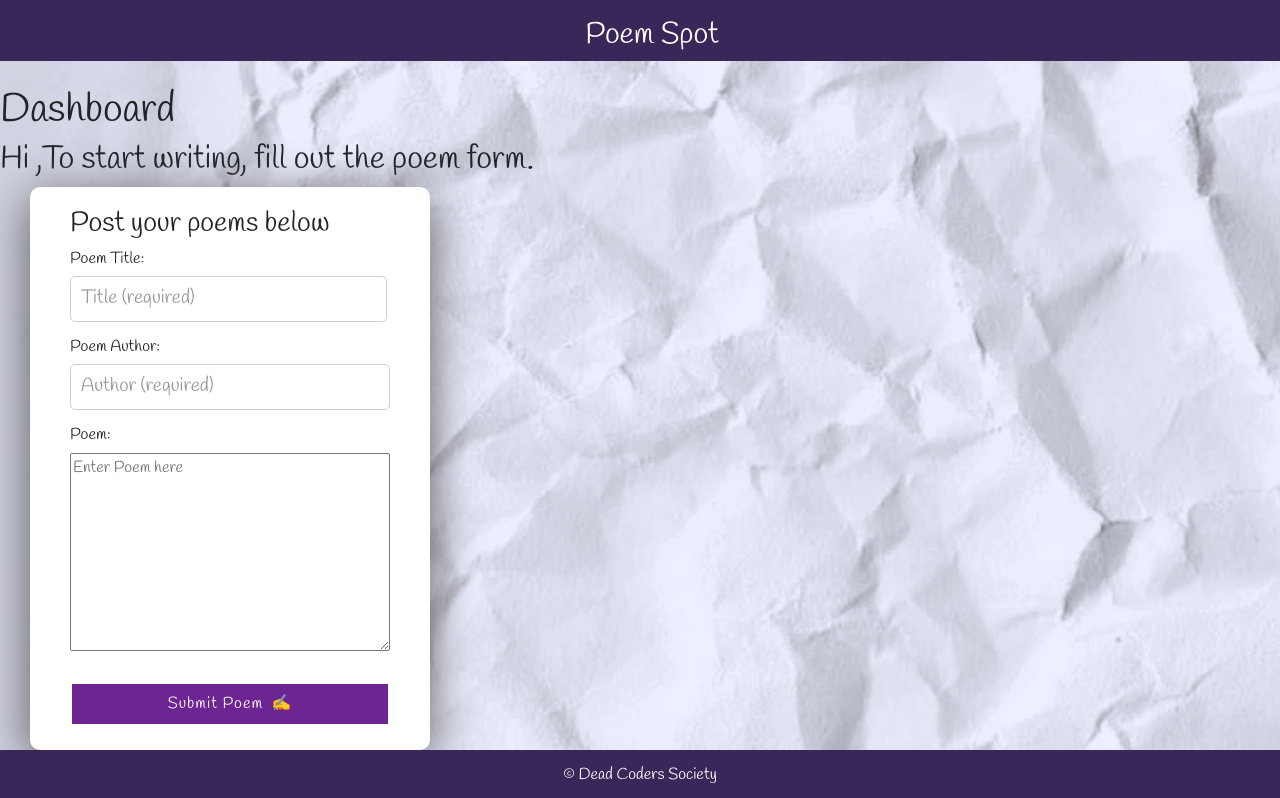
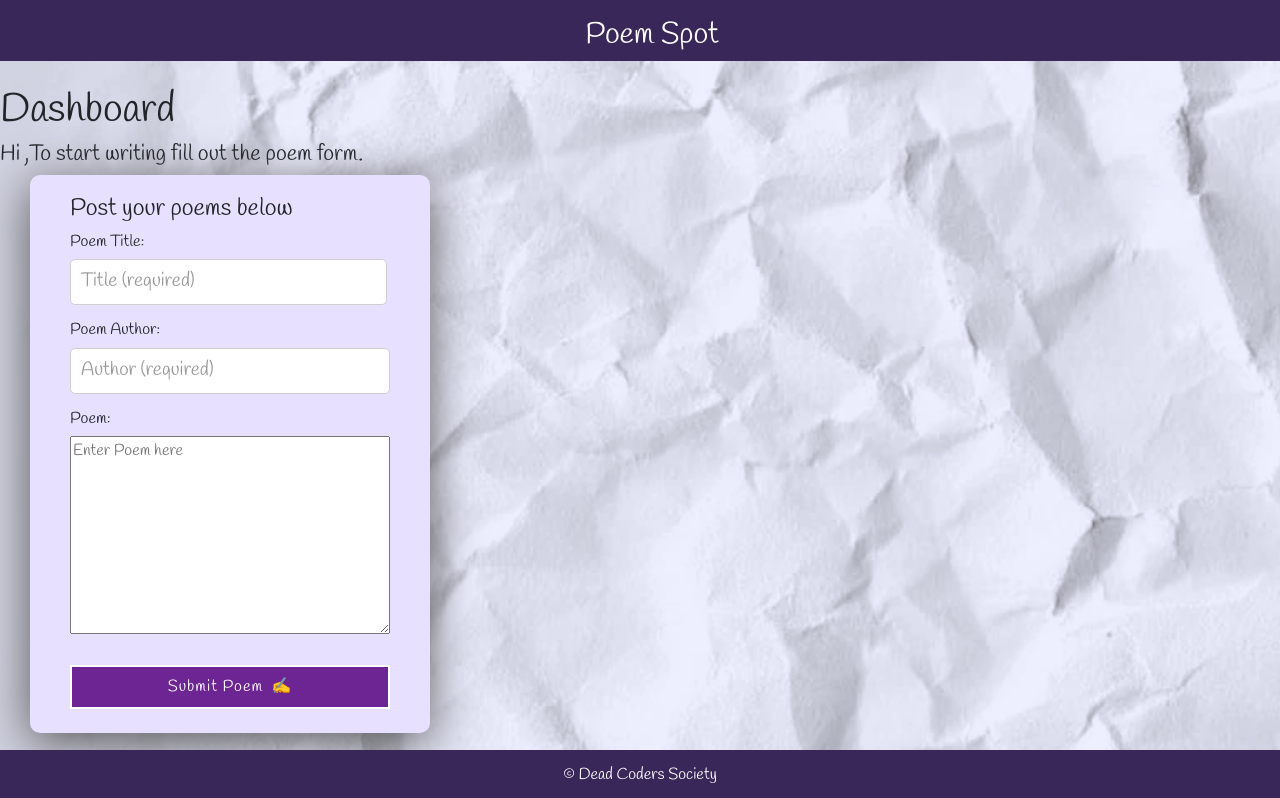
Before and after one commit to vita-wanchenchen/poem-spot-1, a React app: page /users in a window 1280 px wide. Shown: the top 798 px of the page. Built offline with nearby package versions, Linux system fonts and the light colour scheme; no server answers.

Commit message:
Fixed html issue on Meetup, changed forms color, changed font size

```diff
--- a/src/App.css
+++ b/src/App.css
@@ -93,7 +93,7 @@ textarea{
   padding: 20px 40px;
   border-radius: 10px;
   box-shadow: 0px 10px 50px #555;
-  background-color: #E8F0FF;
+  background-color:  #E7E0FF;
 }
 
 form {
@@ -200,7 +200,7 @@ input::placeholder {
   padding: 20px 40px;
   border-radius: 10px;
   box-shadow: 0px 10px 50px #555;
-  background-color: #ffffff;
+  background-color: #E7E0FF;
 }
 .title {
   margin-right: 1%;
--- a/src/views/Dashboard.jsx
+++ b/src/views/Dashboard.jsx
@@ -15,6 +15,9 @@ const crumpledPaper = {
 
 const pageTitle = {
   fontSize: "40px",
+};
+const nameTitle = {
+  fontSize: "22px",
 };
 
 const initialState = {
@@ -170,14 +173,16 @@ class Dashboard extends Component {
           <span>Dashboard</span>
         </div>
         <h2 value={this.state.email}>
-          <span>Hi </span>
-          {this.state.name}
-          <span> ,</span>
-          <span>To start writing, fill out the poem form.</span>
+          <div style={nameTitle}>
+            <span>Hi </span>
+            {this.state.name}
+            <span> ,</span>
+            <span>To start writing fill out the poem form.</span>
+          </div>
         </h2>
         <div className="pwrapper">
           <div className="poem-wrapper">
-            <h3>Post your poems below</h3>
+            <h4>Post your poems below</h4>
             <form onSubmit={this.handleSubmit} noValidate>
               <div className="title">
                 <h6>Poem Title:</h6>
--- a/src/views/Home.jsx
+++ b/src/views/Home.jsx
@@ -1,4 +1,3 @@
-/* eslint-disable react/jsx-one-expression-per-line */
 import React, { Component } from "react";
 import Card from "@material-ui/core/Card";
 import CardActions from "@material-ui/core/CardActions";
@@ -135,9 +134,14 @@ class Home extends Component {
             <div className="APIS mb-5">
               <Card>
                 <CardContent>
-                  <Typography color="textSecondary" gutterBottom>Random Area Meetup</Typography>
+                  <Typography color="textSecondary" gutterBottom>Atlanta Area Meetup</Typography>
                   <Typography variant="h5" component="h2">{this.state.meetUp.name}</Typography>
-                  <Typography color="textSecondary">{this.state.meetUp.description}</Typography>
+                  <Typography color="textSecondary">
+                    <div
+                      className="APIS mb-5"
+                      dangerouslySetInnerHTML={{ __html: this.state.meetUp.description }}
+                    />
+                  </Typography>
                 </CardContent>
                 <CardActions>
                   <Button size="small" href={this.state.meetUp.link}>Visit Meetup.com</Button>
```
Also changed, not shown: .eslintrc.json.
